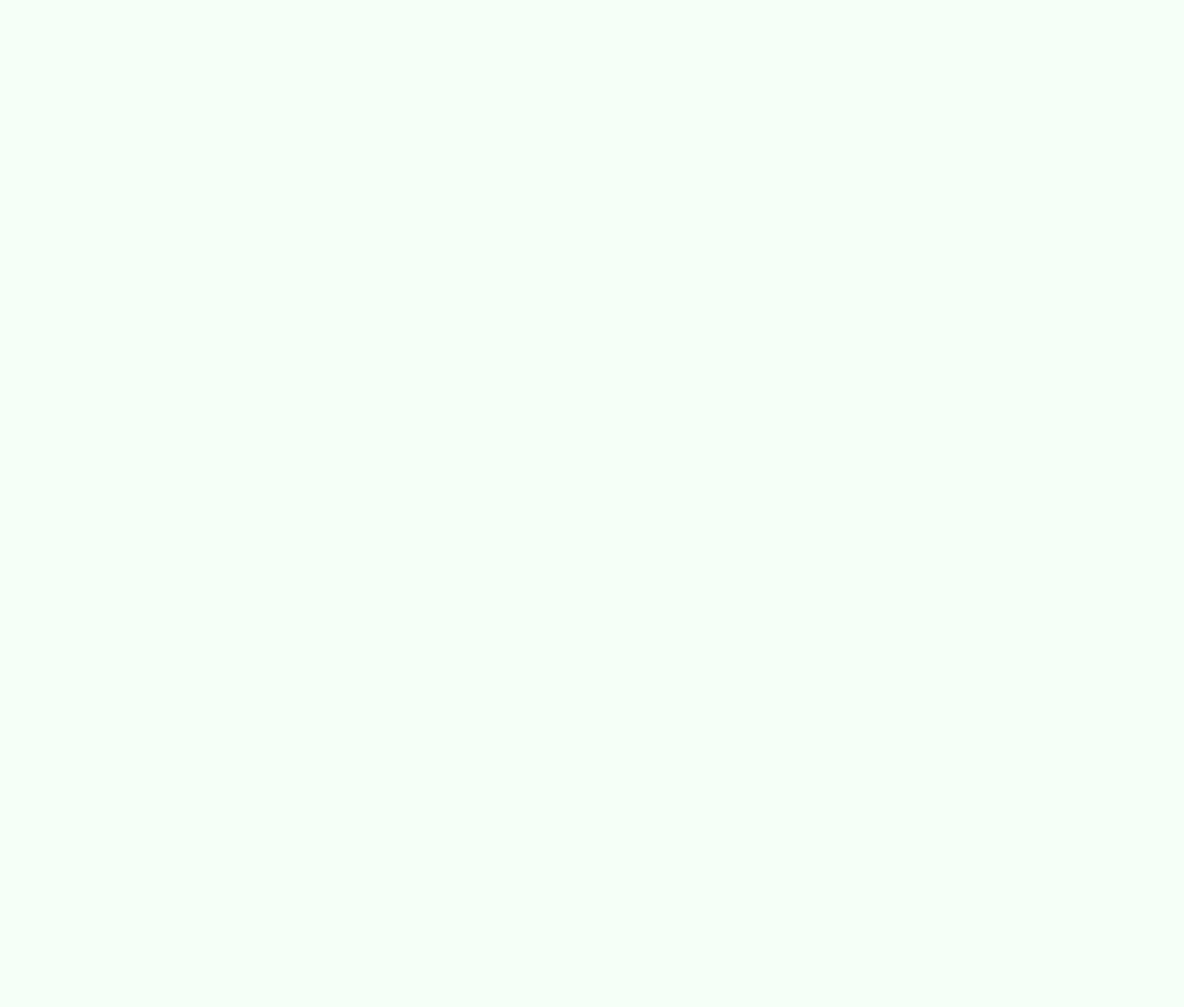
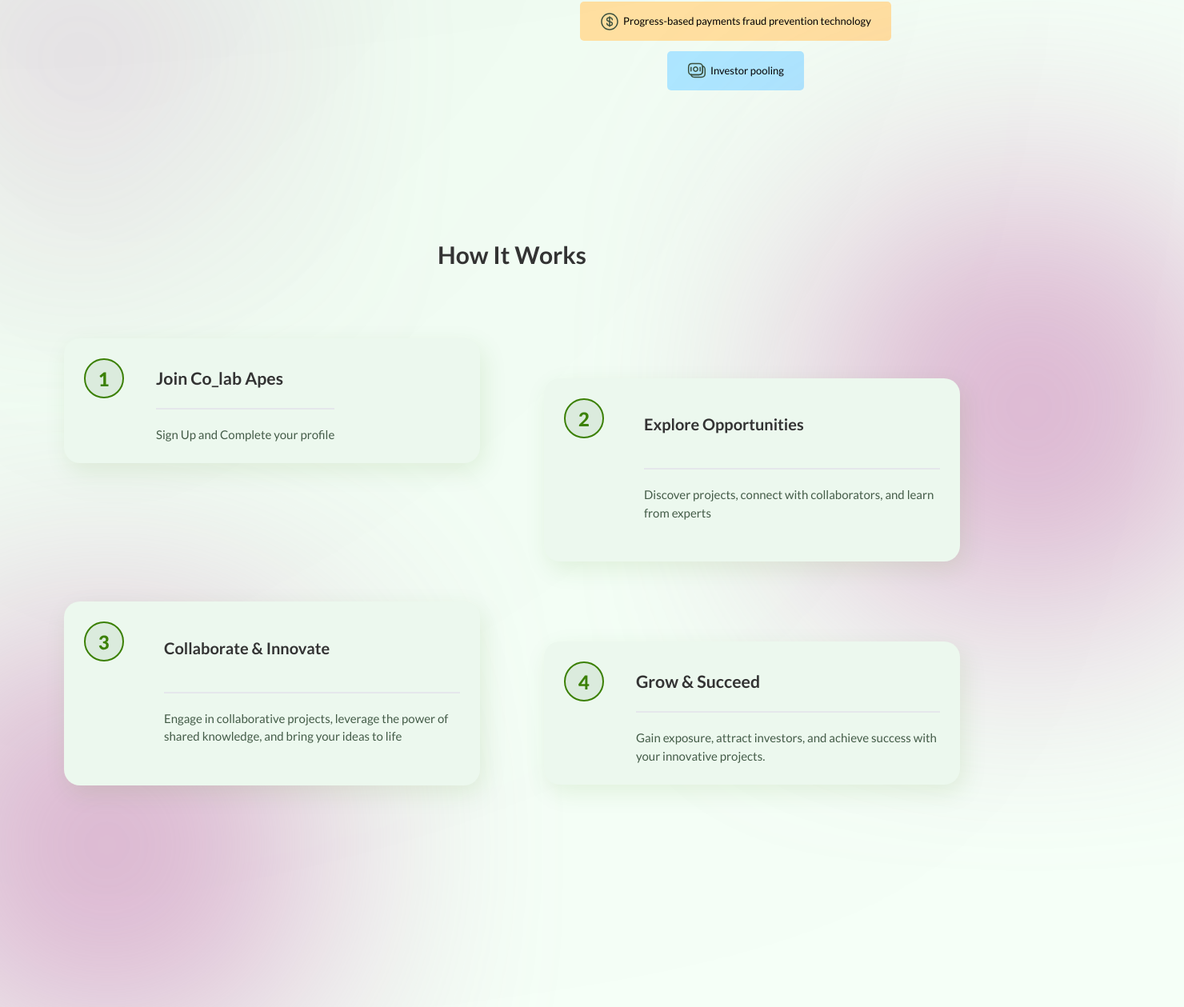
Before and after one commit to Colab-Apes/new_landing_page, a React (Vite) app: page / in a window 1280 px wide. Shown: the part 3398-4657 px from the top of the page at 80% size, 1480 px wide, since content can reach past the window. Before the commit the page ends 2642 px from the top, so only its background shows below. Built offline with nearby package versions, Linux system fonts and the light colour scheme.

Commit message:
worked on responsive for how it works

```diff
--- a/src/NewLandingPage/LandPage.jsx
+++ b/src/NewLandingPage/LandPage.jsx
@@ -26,9 +26,9 @@ const LandPage = () => {
       {/* Build the Future */}
       <BuildTheFuture />
       {/* Value Stake*/}
-      {/* <ValueStake /> */}
+      <ValueStake />
       {/* How it works */}
-      {/* <HowItWorks /> */}
+      <HowItWorks />
       {/*Ready to collaborate & Innovation */}
       {/* <Ready /> */}
       {/*FAQS*/}
--- a/src/NewLandingPage/components/HowItWorks.jsx
+++ b/src/NewLandingPage/components/HowItWorks.jsx
@@ -8,14 +8,14 @@ const HowItWorks = () => {
   return (
     <div>
       {" "}
-      <div className=" py-40 mt-36 z-10  mx-auto px-32 relative">
-        <div className="absolute -z-10 blur-[150px] right-[-20rem] w-[387px] h-[410.85px] bg-[#C26AAA] rounded-[410.85px]"></div>
-        <div className="absolute -z-10 blur-[150px] bottom-[-18rem] left-[-6rem] w-[387px] h-[410.85px] bg-[#C26AAA] rounded-[410.85px]"></div>
+      <div className=" py-40 mt-36 z-10  mx-auto px-4 lg:px-32 relative">
+        <div className="absolute -z-10 blur-[150px] right-[-20rem] w-[387px] h-[410.85px]  hidden lg:block  bg-[#C26AAA] rounded-[410.85px]"></div>
+        <div className="absolute hidden lg:block -z-10 blur-[150px] bottom-[-18rem] left-[-6rem]  lg:w-[387px] h-[410.85px] bg-[#C26AAA] rounded-[410.85px]"></div>
         <div className="w-full text-center text-5xl text-[#333] font-bold mb-36">
           How It Works
         </div>
-        <div className="   flex flex-col mt-20  md:flex-row gap-x-[8rem] justify-between items-start mb-10">
-          <div className="flex items-start gap-x-16 rounded-[20px] pb-26 shadow-[5px_10px_30px_0px_rgba(59,_128,_4,_0.10)] bg-[#ECF8EE]   py-10 px-10 w-full">
+        <div className="   flex flex-col mt-20  md:flex-row gap-x-[8rem] justify-between items-start lg:mb-10">
+          <div className="flex items-start gap-x-16 rounded-[20px] pb-26 shadow-[5px_10px_30px_0px_rgba(59,_128,_4,_0.10)] bg-[#ECF8EE] py-10 px-10 w-full">
             <img src={one} alt="One" className="w-[5rem] object-contain" />
             <div className=" flex flex-col mt-4 ">
               <h1 className="text-[2.127rem] text-[#333] font-bold ">
@@ -29,7 +29,7 @@ const HowItWorks = () => {
           </div>
           {/* <div className="flex rounded-[20px]  bg-[#ECF8EE] h-[22rem] w-full"></div> */}
 
-          <div className="flex  items-start gap-x-20 rounded-[20px] pb-20  shadow-[5px_10px_30px_0px_rgba(59,_128,_4,_0.10)] bg-[#ECF8EE] py-10 px-10 w-full">
+          <div className="flex mt-20  items-start gap-x-20 rounded-[20px] pb-26  lg:pb-20  shadow-[5px_10px_30px_0px_rgba(59,_128,_4,_0.10)] bg-[#ECF8EE] py-10 px-10 w-full">
             <img src={two} alt="One" className="w-[6rem] object-contain" />
 
             <div className="w-text mt-7">
@@ -45,7 +45,7 @@ const HowItWorks = () => {
           </div>
         </div>
         <div className=" flex flex-col mt-20  md:flex-row gap-x-[8rem] justify-between items-start ">
-          <div className="flex items-start gap-x-20 rounded-[20px] pb-20  shadow-[5px_10px_30px_0px_rgba(59,_128,_4,_0.10)] bg-[#ECF8EE] py-10 px-10 w-full">
+          <div className="flex items-start gap-x-20 rounded-[20px] pb-26 lg:pb-20  shadow-[5px_10px_30px_0px_rgba(59,_128,_4,_0.10)] bg-[#ECF8EE] py-10 px-10 w-full">
             <img src={three} alt="One" className="w-[6rem] object-contain" />
 
             <div className="w-text mt-7">
@@ -59,7 +59,7 @@ const HowItWorks = () => {
               </p>
             </div>
           </div>
-          <div className="flex items-start gap-x-16 rounded-[20px] pb-26 shadow-[5px_10px_30px_0px_rgba(59,_128,_4,_0.10)] bg-[#ECF8EE]   py-10 px-10 w-full">
+          <div className="flex items-start mt-20 gap-x-16 rounded-[20px] pb-26 shadow-[5px_10px_30px_0px_rgba(59,_128,_4,_0.10)] bg-[#ECF8EE]   py-10 px-10 w-full">
             <img src={four} alt="One" className="w-[6rem] object-contain" />
             <div className=" flex flex-col mt-4 ">
               <h1 className="text-[2.127rem] text-[#333] font-bold ">
--- a/src/NewLandingPage/components/ValueStake.jsx
+++ b/src/NewLandingPage/components/ValueStake.jsx
@@ -8,7 +8,7 @@ import feature4 from "../../assets/feature4.png";
 const ValueStake = () => {
   return (
     <div>
-      <div className="mx-auto  mt-36  relative">
+      <div className="mx-auto hidden lg:block mt-36  relative">
         <div className="py-5 bg-[#3B8004] h-[58px] w-[91px] absolute top-[5rem] left-[-10rem] "></div>
         <div className="bg-[#054E12] bottom-3 z-[-1] blur-[500px] rounded-full h-[300px] w-[300px] absolute"></div>
         <div className="bg-[#C26AAA] bottom-[-6rem] z-[-1] blur-[150px] rounded-full h-[200px] w-[200px] absolute"></div>
```
